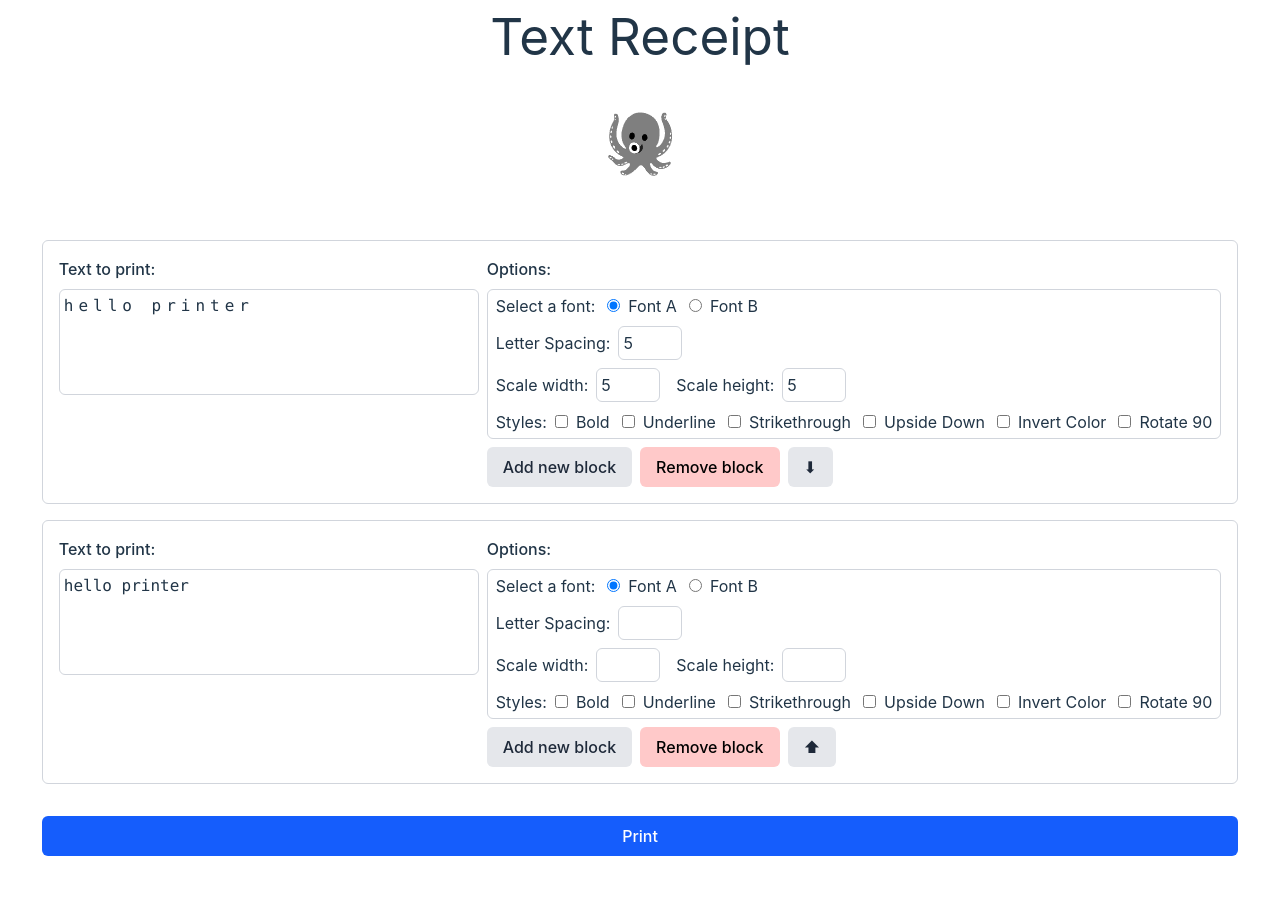
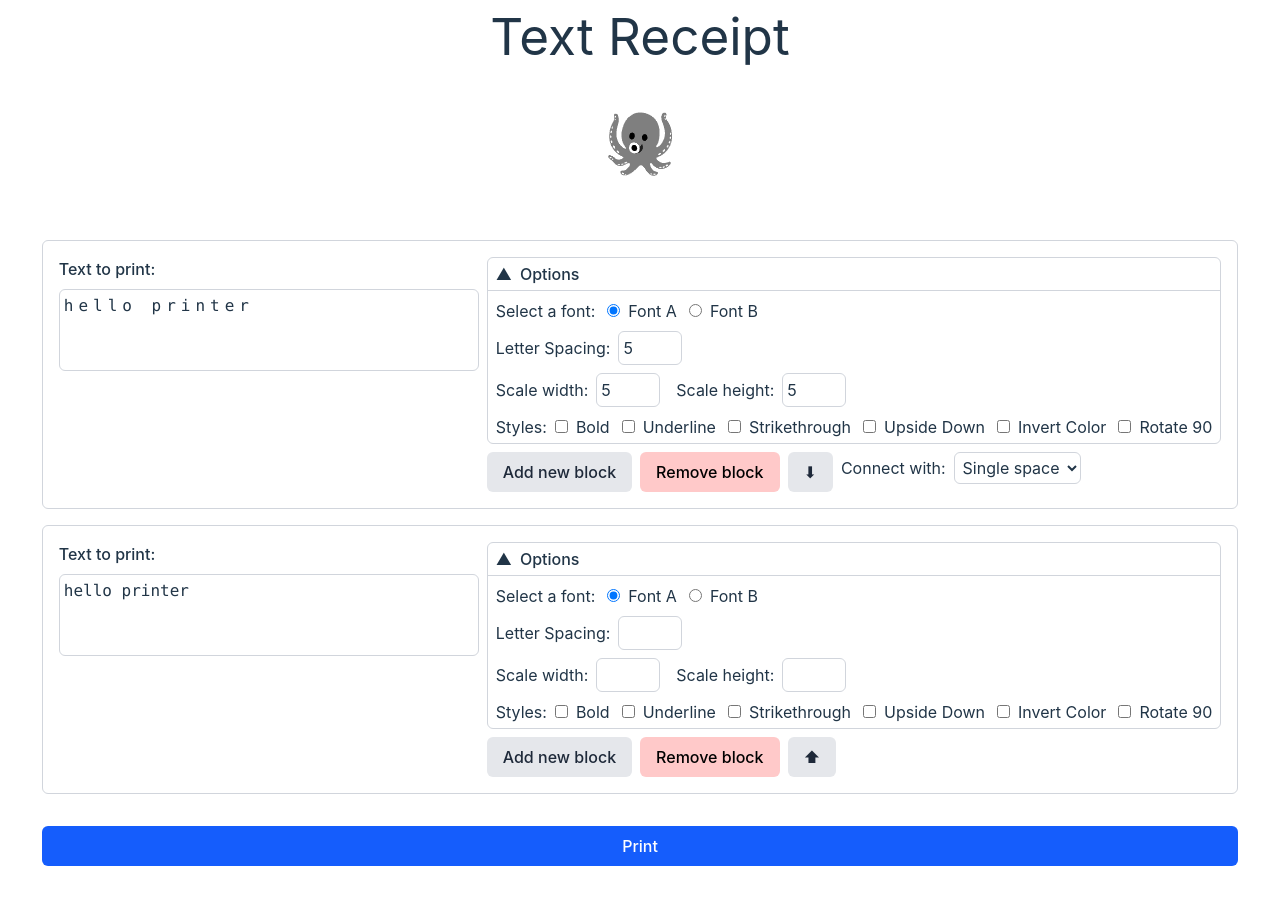
Before and after one commit to juliatufts/example-vite, a React (Vite) app: page / in a window 1280 px wide. Both pictures are taken after typing "5", "5", "5" into the empty fields and a click on the button "Add new block". Built offline with nearby package versions, Linux system fonts and the light colour scheme.

Commit message:
text options can now expand/collapse

```diff
--- a/src/components/TextEditor/TextEditor.tsx
+++ b/src/components/TextEditor/TextEditor.tsx
@@ -117,7 +117,7 @@ function TextEditor({ id }: TextEditorProps) {
             )}
             id={`${id}-text`}
             name={`${id}-text`}
-            rows={4}
+            rows={3}
             cols={45}
             defaultValue={defaultText}
             ref={textAreaRef}
--- a/src/components/TextEditorOptions/TextEditorOptions.tsx
+++ b/src/components/TextEditorOptions/TextEditorOptions.tsx
@@ -1,4 +1,4 @@
-import { useContext } from "react";
+import { useContext, useState } from "react";
 import { FormContext } from "../Form/Form";
 import Button from "../Button";
 
@@ -27,13 +27,33 @@ function TextEditorOptions({ id }: { id: string }) {
     moveBlockDown,
     moveBlockUp,
   } = useContext(FormContext);
+  const [expanded, setExpanded] = useState(true);
+
   const index = textBlocks.findIndex((b) => b.id === id);
   const isTheOnlyBlock = textBlocks.length === 1 && index === 0;
+  const isNotTheLastBlock =
+    textBlocks.length > 0 && index < textBlocks.length - 1;
+  const isNotTheFirstBlock = textBlocks.length > 0 && index > 0;
 
   return (
-    <div className="text-left">
-      <h3 className="mb-2 font-medium">Options:</h3>
-      <div className="border border-gray-300 py-1 px-2 rounded-md">
+    <div className="text-left w-full">
+      <div className="border border-gray-300 pb-1 rounded-md">
+        <div className="flex gap-2 justify-between">
+          <button
+            className="w-full text-left my-1 hover:cursor-pointer" // TODO: hover/focus styles
+            onClick={() => setExpanded(!expanded)}
+            aria-expanded={expanded}
+            aria-controls={`${id}-options`}
+          >
+            <span className="mx-2">{expanded ? "▲" : "▼"}</span>
+            <h3 className="font-medium inline w-full mr-2">Options</h3>
+          </button>
+        </div>
+        {expanded && (
+          <div
+            id={`${id}-options`}
+            className="border-t-1 border-gray-300 pt-2 px-2"
+          >
             <fieldset className="border-none text-left flex gap-3">
               <legend className="float-left">Select a font:</legend>
               <div>
@@ -156,49 +176,68 @@ function TextEditorOptions({ id }: { id: string }) {
                   />
                   <label htmlFor={`${id}-rotate`}>Rotate 90</label>
                 </div>
-            {/* <div>
-        <input className="mr-2" type="checkbox" id="scale" name="scale" />
-        <label htmlFor="scale">Double Size (H+V)</label>
-      </div> */}
               </div>
             </div>
           </div>
+        )}
+      </div>
+
       <div className="flex gap-2 mt-2">
         <Button
           type="button"
           onClick={() => addTextBlock(index)}
           variant="secondary"
+          aria-label="Add new block"
         >
-          Add new block
+          {expanded ? "Add new block" : "➕"}
         </Button>
         {!isTheOnlyBlock && (
           <Button
             type="button"
             onClick={() => removeTextBlock(index)}
             variant="danger"
+            aria-label="Remove block"
           >
-            Remove block
+            {expanded ? "Remove block" : "➖"}
           </Button>
         )}
-        {textBlocks.length > 0 && index < textBlocks.length - 1 && (
+        {isNotTheLastBlock && (
           <Button
             type="button"
             onClick={() => moveBlockDown(index)}
             variant="secondary"
+            title={"move down"}
             aria-label="move block down"
           >
             ⬇
           </Button>
         )}
-        {textBlocks.length > 0 && index > 0 && (
+        {isNotTheFirstBlock && (
           <Button
             type="button"
             onClick={() => moveBlockUp(index)}
             variant="secondary"
+            title={"move up"}
             aria-label="move block up"
           >
             ⬆
           </Button>
+        )}
+        {isNotTheLastBlock && (
+          <div>
+            <label htmlFor={`${id}-concat`} className="mr-2">
+              Connect with:
+            </label>
+            <select
+              id={`${id}-concat`}
+              name={`${id}-concat`}
+              className="border border-gray-300 rounded-md p-1"
+            >
+              <option value="space">Single space</option>
+              <option value="newline">Newline</option>
+              <option value="nospace">No space</option>
+            </select>
+          </div>
         )}
       </div>
     </div>
```
Lines whose indentation alone changed are shown as unchanged.
